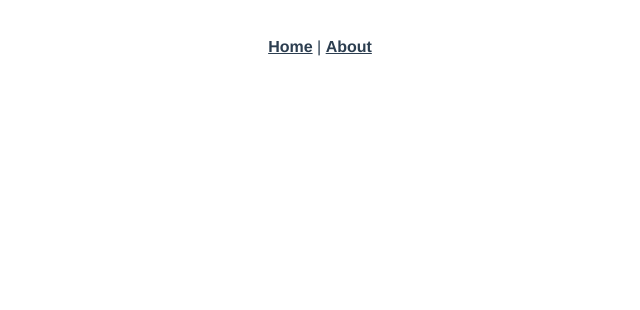
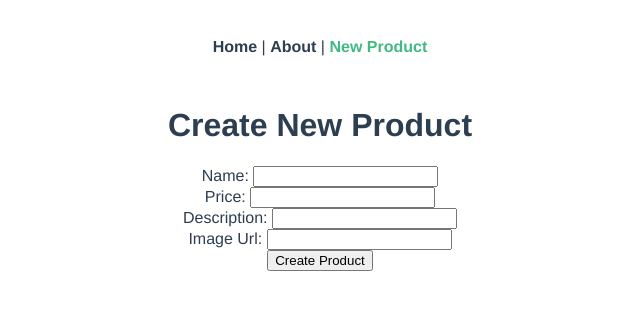
Before and after one commit to robocop019/fake_storefront_vue_app, a Vue app: page /products/new in a window 1280 px wide. Shown: the top 310 px of the page, without its empty margins (320-960 px from the left). Built offline with nearby package versions, Linux system fonts and the light colour scheme.

Commit message:
created new product page

```diff
--- a/src/App.vue
+++ b/src/App.vue
@@ -2,7 +2,8 @@
   <div id="app">
     <div id="nav">
       <router-link to="/">Home</router-link> |
-      <router-link to="/about">About</router-link>
+      <router-link to="/about">About</router-link> |
+      <router-link to='/products/new'>New Product</router-link>
     </div>
     <router-view/>
   </div>
@@ -24,6 +25,7 @@
 #nav a {
   font-weight: bold;
   color: #2c3e50;
+  text-decoration: none;
 }
 
 #nav a.router-link-exact-active {
--- a/src/router/index.js
+++ b/src/router/index.js
@@ -1,23 +1,15 @@
 import Vue from 'vue'
 import VueRouter from 'vue-router'
 import Home from '../views/Home.vue'
+import About from '../views/About.vue'
+import ProductsNew from '../views/ProductsNew.vue'
 
 Vue.use(VueRouter)
 
 const routes = [
-  {
-    path: '/',
-    name: 'Home',
-    component: Home
-  },
-  {
-    path: '/about',
-    name: 'About',
-    // route level code-splitting
-    // this generates a separate chunk (about.[hash].js) for this route
-    // which is lazy-loaded when the route is visited.
-    component: () => import(/* webpackChunkName: "about" */ '../views/About.vue')
-  }
+  {path: '/', name: 'home', component: Home},
+  {path: '/about', name: 'about', component: About},
+  {path: '/products/new', name: 'products-new', component: ProductsNew}
 ]
 
 const router = new VueRouter({
--- a/src/views/Home.vue
+++ b/src/views/Home.vue
@@ -1,26 +1,5 @@
 <template>
   <div class="home">
-
-    <div class="newProduct">
-      <h1>Create New Product</h1>
-      <div>
-        Name: <input v-model="newProductName">
-      </div>
-
-      <div>
-        Price: <input v-model="newProductPrice">
-      </div>
-
-      <div>
-        Description: <input v-model="newProductDescription">
-      </div>
-
-      <div>
-        Image Url: <input v-model="newProductImageUrl">
-      </div>
-
-      <button v-on:click="createNewProduct()">Create</button>
-    </div>
 
     <h1>All Products</h1>
     <div v-for="product in products">
@@ -98,26 +77,6 @@
       });
     },
     methods: {
-      createNewProduct: function() {
-
-        var params = {
-                      name: this.newProductName,
-                      price: this.newProductPrice,
-                      description: this.newProductDescription,
-                      image_url: this.newProductImageUrl
-                      };
-
-        axios.post('/api/products', params).then(response => {
-          console.log('Success', response.data);
-
-          this.products.push(response.data);
-
-          this.newProductName = '';
-          this.newProductPrice = '';
-          this.newProductDescription = '';
-          this.newProductImageUrl = '';
-        });
-      },
 
       showProduct: function(inputProduct) {
         if(this.currentProduct === inputProduct) {
--- /dev/null
+++ b/src/views/ProductsNew.vue
@@ -0,0 +1,77 @@
+<template>
+  <div class="products-new">
+    <h1>Create New Product</h1>
+
+    <ul>
+      <li v-for="error in errors">
+        {{ error }}
+      </li>
+    </ul>
+
+    <form v-on:submit.prevent='submit()'>
+
+      <div>
+        Name: <input v-model="newProductName">
+      </div>
+
+      <div>
+        Price: <input v-model="newProductPrice">
+      </div>
+
+      <div>
+        Description: <input v-model="newProductDescription">
+      </div>
+
+      <div>
+        Image Url: <input v-model="newProductImageUrl">
+      </div>
+
+      <input type="submit" value='Create Product'>
+    </form>
+
+  </div>
+</template>
+
+<style>
+  li {
+    color: red;
+    list-style: none;
+  }
+</style>
+
+
+<script>
+  var axios = require('axios');
+
+  export default {
+    data: function() {
+      return {
+              newProductName: '',
+              newProductPrice: '',
+              newProductDescription: '',
+              newProductImageUrl: '',
+              errors: []
+      };
+    },
+    created: function() {
+
+    },
+    methods: {
+      submit: function() {
+        var params = {
+                      name: this.newProductName,
+                      price: this.newProductPrice,
+                      description: this.newProductDescription,
+                      image_url: this.newProductImageUrl
+        };
+
+        axios.post('/api/products', params).then(response => {
+          console.log('Success', response.data);
+          this.$router.push('/');
+        }).catch(error => {
+          this.errors = error.response.data.errors;
+        });
+      }
+    }
+  }
+</script>
```
